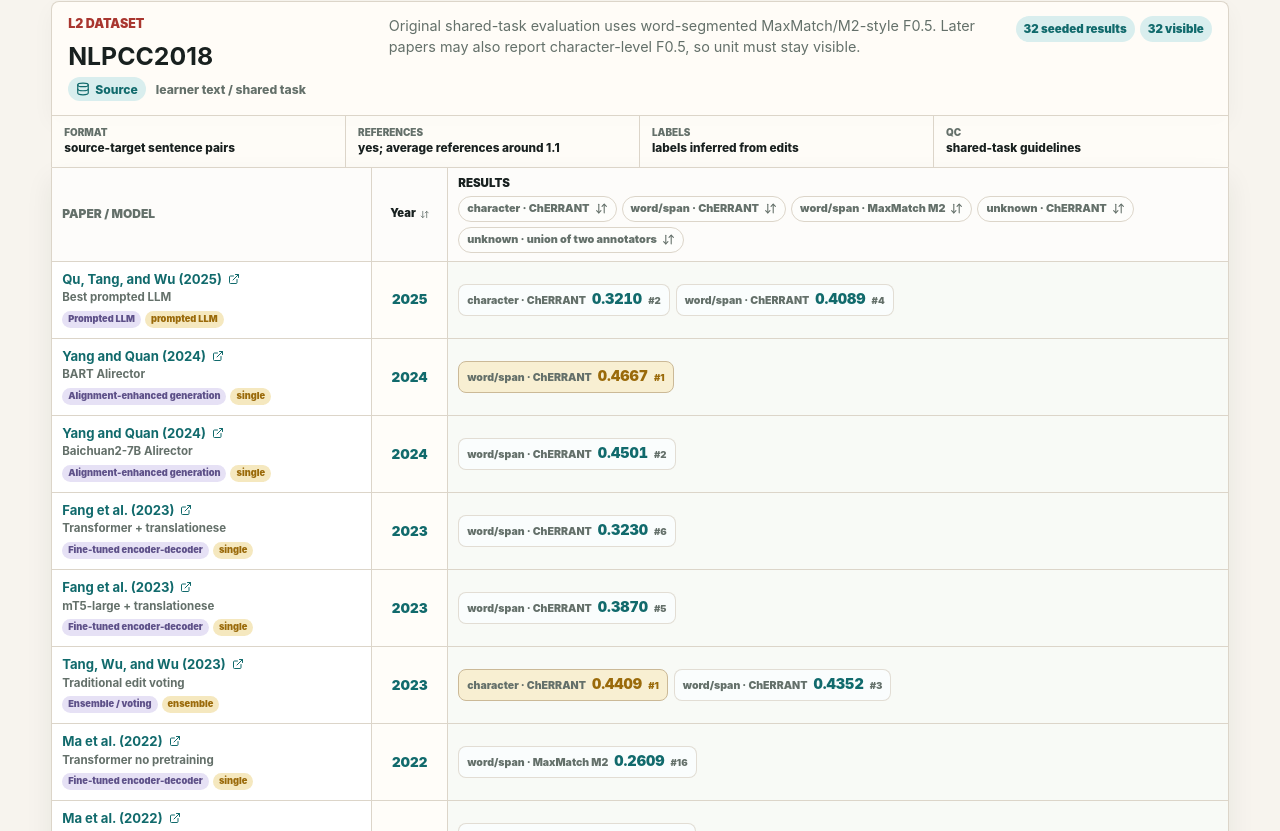
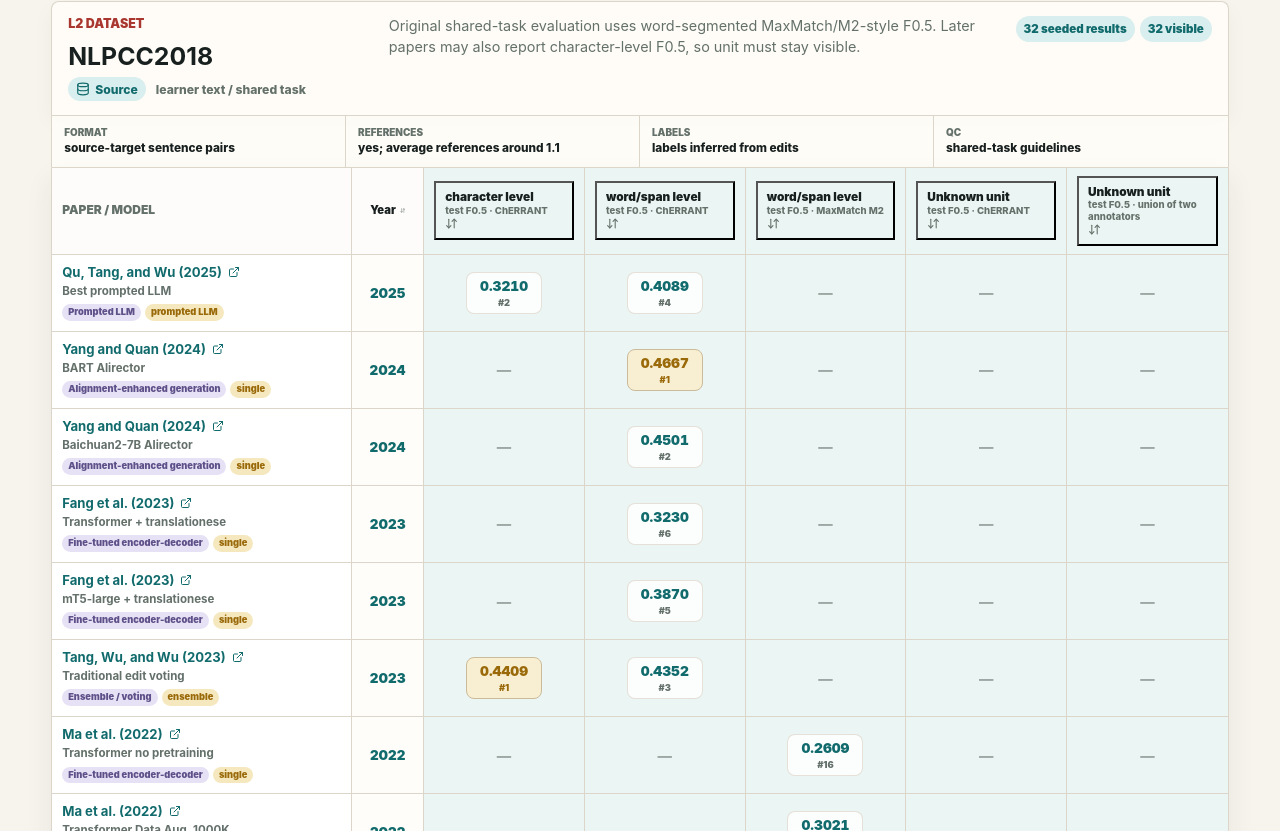
Before and after one commit to julianli00/scoreboard, a React (Vite) app: page / in a window 1280 px wide. Shown: the part 829-1660 px from the top of the page. Built offline with nearby package versions, Linux system fonts and the light colour scheme.

Commit message:
Refine scoreboard level columns

```diff
--- a/src/App.css
+++ b/src/App.css
@@ -31,9 +31,9 @@
   --motion-medium: 260ms;
   --ring: color-mix(in srgb, var(--teal) 38%, transparent);
   --content-width: 1240px;
-  --matrix-model-column: 320px;
-  --matrix-year-column: 76px;
-  --matrix-min-width: 680px;
+  --matrix-model-column: 300px;
+  --matrix-year-column: 72px;
+  --matrix-min-width: 720px;
 }
 
 * {
@@ -1112,7 +1112,7 @@
   width: var(--matrix-year-column);
 }
 
-.matrix-results-col {
+.matrix-score-col {
   width: auto;
 }
 
@@ -1150,12 +1150,6 @@
 
 .matrix-year-heading {
   padding: 0;
-}
-
-.matrix-results-heading {
-  padding: 8px 10px;
-  color: var(--muted);
-  text-align: left;
 }
 
 .matrix-sort {
@@ -1235,44 +1229,69 @@
   writing-mode: horizontal-tb;
 }
 
-.matrix-results-heading > span {
-  display: block;
-  margin-bottom: 6px;
-  color: var(--ink);
-  font-size: 0.72rem;
-  font-weight: 950;
-}
-
-.matrix-score-sort-list {
-  display: flex;
-  flex-wrap: wrap;
-  gap: 5px;
-}
-
-.matrix-score-sort {
-  display: inline-flex;
-  gap: 5px;
-  align-items: center;
-  min-height: 26px;
-  padding: 0 8px;
-  color: var(--muted);
-  font-size: 0.68rem;
-  font-weight: 900;
-  background: color-mix(in srgb, var(--surface-strong) 78%, var(--bg));
-  border: 1px solid var(--line);
-  border-radius: 999px;
+.matrix-standard-heading {
+  padding: 0;
+  color: var(--muted);
+  text-align: center;
+  background: color-mix(in srgb, var(--teal-soft) 42%, var(--surface-strong));
+}
+
+.matrix-standard-heading.is-focused,
+.matrix-score-cell.is-focused {
+  background: color-mix(in srgb, var(--teal-soft) 52%, var(--surface));
+}
+
+.matrix-standard-sort {
+  display: grid;
+  grid-template-columns: minmax(0, 1fr) auto;
+  gap: 1px 5px;
+  align-items: center;
+  width: 100%;
+  min-height: 58px;
+  padding: 8px 9px;
+  color: var(--muted);
+  text-align: left;
+  background: transparent;
+  border-radius: 0;
   transition:
     color var(--motion-fast) var(--ease-out),
-    background-color var(--motion-fast) var(--ease-out),
-    border-color var(--motion-fast) var(--ease-out),
+    background-color var(--motion-fast) var(--ease-out);
+}
+
+.matrix-standard-sort:hover {
+  background: color-mix(in srgb, var(--teal-soft) 45%, transparent);
+}
+
+.matrix-standard-sort span {
+  color: var(--ink);
+  font-size: 0.74rem;
+  font-weight: 950;
+  line-height: 1.08;
+  text-transform: none;
+}
+
+.matrix-standard-sort small {
+  grid-column: 1 / -1;
+  color: var(--muted);
+  font-size: 0.6rem;
+  font-weight: 850;
+  line-height: 1.18;
+  text-transform: none;
+}
+
+.matrix-standard-sort svg {
+  color: var(--muted);
+  transition:
+    color var(--motion-fast) var(--ease-out),
     transform var(--motion-fast) var(--ease-spring);
 }
 
-.matrix-score-sort:hover,
-.matrix-score-sort.is-active {
-  color: var(--teal);
-  background: var(--teal-soft);
-  border-color: color-mix(in srgb, var(--teal) 38%, var(--line));
+.matrix-standard-sort.is-active span,
+.matrix-standard-sort.is-active svg {
+  color: var(--teal);
+}
+
+.matrix-standard-sort.is-active svg {
   transform: translateY(-1px);
 }
 
@@ -1351,67 +1370,63 @@
   text-decoration: none;
 }
 
-.matrix-results-cell {
-  background: color-mix(in srgb, var(--teal-soft) 18%, var(--surface));
-}
-
-.matrix-result-list {
-  display: flex;
-  flex-wrap: wrap;
-  gap: 6px;
-  align-items: center;
-}
-
-.matrix-result-chip {
+.matrix-score-cell {
+  text-align: center;
+  background: color-mix(in srgb, var(--teal-soft) 26%, var(--surface));
+}
+
+.matrix-score-value {
   display: inline-grid;
-  grid-template-columns: minmax(74px, auto) auto auto;
-  gap: 6px;
-  align-items: baseline;
-  min-height: 32px;
+  gap: 2px;
+  min-width: 76px;
   padding: 5px 8px;
   color: var(--muted);
-  background: color-mix(in srgb, var(--surface-strong) 86%, var(--teal-soft));
-  border: 1px solid color-mix(in srgb, var(--line) 78%, transparent);
+  background: color-mix(in srgb, var(--surface-strong) 86%, transparent);
+  border: 1px solid color-mix(in srgb, var(--line) 72%, transparent);
   border-radius: 8px;
   transition:
-    background-color var(--motion-fast) var(--ease-out),
     border-color var(--motion-fast) var(--ease-out),
     transform var(--motion-fast) var(--ease-spring);
 }
 
-.matrix-result-chip:hover {
+.matrix-score-value:hover {
   border-color: color-mix(in srgb, var(--teal) 34%, var(--line));
   transform: translateY(-1px);
 }
 
-.matrix-result-chip span {
-  font-size: 0.66rem;
-  font-weight: 900;
-}
-
-.matrix-result-chip strong {
-  color: var(--teal);
-  font-size: 0.9rem;
+.matrix-score-value strong,
+.matrix-score-value span {
+  display: block;
+}
+
+.matrix-score-value strong {
+  color: var(--teal);
+  font-size: 0.86rem;
   font-variant-numeric: tabular-nums;
   font-weight: 950;
   transition: transform var(--motion-fast) var(--ease-spring);
 }
 
-.matrix-result-chip em {
-  color: var(--muted);
-  font-size: 0.6rem;
-  font-style: normal;
+.matrix-score-value span {
+  color: var(--muted);
+  font-size: 0.58rem;
   font-weight: 950;
 }
 
-.matrix-result-chip.is-best {
-  background: color-mix(in srgb, var(--gold-soft) 70%, var(--surface-strong));
-  border-color: color-mix(in srgb, var(--gold) 26%, var(--line));
-}
-
-.matrix-result-chip.is-best strong,
-.matrix-result-chip.is-best em {
+.matrix-score-cell.is-best .matrix-score-value {
+  background: color-mix(in srgb, var(--gold-soft) 72%, var(--surface-strong));
+  border-color: color-mix(in srgb, var(--gold) 24%, var(--line));
+}
+
+.matrix-score-cell.is-best .matrix-score-value strong,
+.matrix-score-cell.is-best .matrix-score-value span {
   color: var(--gold);
+}
+
+.missing-score {
+  color: color-mix(in srgb, var(--muted) 58%, transparent);
+  font-size: 0.9rem;
+  font-weight: 800;
 }
 
 .rank-groups {
@@ -1504,8 +1519,8 @@
   padding: 8px 7px;
 }
 
-.matrix-table .matrix-results-cell {
-  padding: 8px 10px;
+.matrix-table .matrix-score-cell {
+  padding: 8px 7px;
 }
 
 tbody tr:last-child td {
@@ -1516,7 +1531,7 @@
   background: color-mix(in srgb, var(--teal-soft) 36%, transparent);
 }
 
-.matrix-table tbody tr:hover .matrix-result-chip strong {
+.matrix-table tbody tr:hover .matrix-score-value strong {
   transform: translateY(-1px);
 }
 
--- a/src/components/MatrixScoreboard.tsx
+++ b/src/components/MatrixScoreboard.tsx
@@ -51,7 +51,9 @@
         <colgroup>
           <col className="matrix-model-col" />
           <col className="matrix-year-col" />
-          <col className="matrix-results-col" />
+          {columns.map((column) => (
+            <col className="matrix-score-col" key={column.id} />
+          ))}
         </colgroup>
         <thead>
           <tr>
@@ -86,9 +88,6 @@
                 )}
               </button>
             </th>
-            <th className="matrix-results-heading">
-              <span>Results</span>
-              <div className="matrix-score-sort-list">
             {columns.map((column) => {
               const isActive = sortState?.columnId === column.id;
               const direction = isActive ? sortState.direction : null;
@@ -100,15 +99,29 @@
                     : `Sort ${column.datasetName} ${column.standardLabel} ascending`;
 
               return (
+                <th
+                  className={`matrix-standard-heading ${
+                    column.datasetId === focusedDatasetId ? "is-focused" : ""
+                  }`}
+                  key={column.id}
+                  aria-sort={
+                    direction === "asc"
+                      ? "ascending"
+                      : direction === "desc"
+                        ? "descending"
+                        : "none"
+                  }
+                >
                   <button
-                      className={`matrix-score-sort ${isActive ? "is-active" : ""}`}
+                    className={`matrix-standard-sort ${isActive ? "is-active" : ""}`}
                     data-column-id={column.id}
                     data-sort-direction={direction ?? "default"}
                     onClick={() => onSort(column.id)}
                     title={`${sortTitle} (${column.detailLabel})`}
                     type="button"
                   >
-                      <span>{formatStandardLabel(column.detailLabel)}</span>
+                    <span>{formatUnitLabel(column.unit)}</span>
+                    <small>{column.standardLabel} · {column.scorer}</small>
                     {direction === "asc" ? (
                       <ArrowUp size={13} aria-hidden="true" />
                     ) : direction === "desc" ? (
@@ -117,10 +130,9 @@
                       <ArrowDownUp size={13} aria-hidden="true" />
                     )}
                   </button>
+                </th>
               );
             })}
-              </div>
-            </th>
           </tr>
         </thead>
         <tbody>
@@ -159,36 +171,38 @@
                   row.year
                 )}
               </td>
-              <td className="matrix-results-cell">
-                <div className="matrix-result-list">
-                  {columns
-                    .map((column) => {
+              {columns.map((column) => {
                 const result = row.cells[column.id]?.result;
-                      if (!result) return null;
 
                 return (
-                        <div
-                          className={`matrix-result-chip ${
+                  <td
+                    className={`matrix-score-cell ${
                       column.datasetId === focusedDatasetId ? "is-focused" : ""
-                          } ${result.isBestInGroup ? "is-best" : ""}`}
+                    } ${result?.isBestInGroup ? "is-best" : ""}`}
                     key={`${row.id}-${column.id}`}
-                          title={[
+                    title={
+                      result
+                        ? [
                             result.source,
                             result.source_quote_or_page,
                             result.notes,
                           ]
                             .filter(Boolean)
-                            .join(" / ")}
+                            .join(" / ")
+                        : "Unreported"
+                    }
                   >
-                          <span>{formatStandardLabel(column.detailLabel)}</span>
+                    {result ? (
+                      <div className="matrix-score-value">
                         <strong>{formatScore(result.score, result.score_display)}</strong>
-                          <em>#{result.rank}</em>
+                        <span>#{result.rank}</span>
                       </div>
+                    ) : (
+                      <span className="missing-score">—</span>
+                    )}
+                  </td>
                 );
-                    })
-                    .filter(Boolean)}
-                </div>
-              </td>
+              })}
             </tr>
           ))}
         </tbody>
@@ -197,9 +211,7 @@
   );
 }
 
-function formatStandardLabel(label: string): string {
-  return label
-    .replace("-level", "")
-    .replace("unknown unit", "unknown")
-    .replace(" / ", " · ");
+function formatUnitLabel(unit: string): string {
+  if (unit === "unknown") return "Unknown unit";
+  return `${unit} level`;
 }
```
Lines whose indentation alone changed are shown as unchanged.
